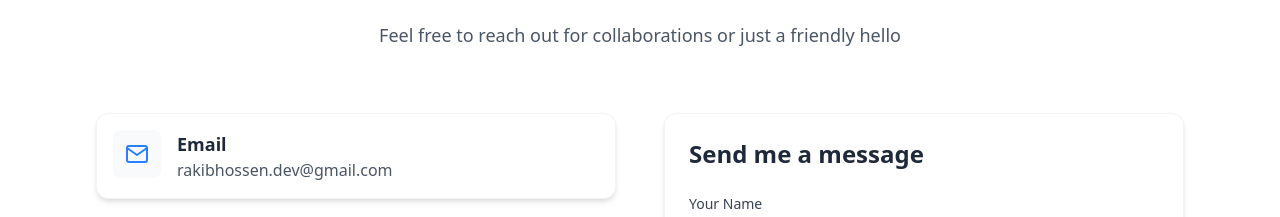
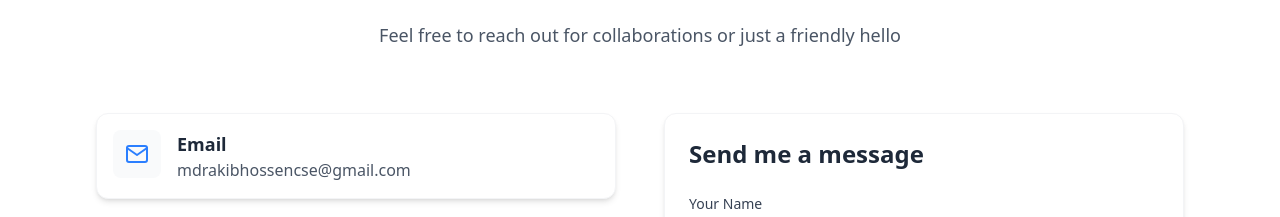
Before and after one commit to MdRakibHossen917/my-portfolio, a React (Vite) app: page / in a window 1280 px wide. Shown: the part 3103-3320 px from the top of the page. Built offline with nearby package versions, Linux system fonts and the light colour scheme.

Commit message:
add email address

```diff
--- a/src/Components/Contact.jsx
+++ b/src/Components/Contact.jsx
@@ -14,8 +14,8 @@ const Contact = () => {
     {
       icon: <FiMail className="text-blue-500" size={24} />,
       title: "Email",
-      value: "rakibhossen.dev@gmail.com",
-      link: "mailto:rakibhossen.dev@gmail.com",
+      value: "mdrakibhossencse@gmail.com",
+      link: "mailto:mdrakibhossencse@gmail.com",
     },
     {
       icon: <FiPhone className="text-green-500" size={24} />,
--- a/src/Components/ProfessionalResume.jsx
+++ b/src/Components/ProfessionalResume.jsx
@@ -93,7 +93,7 @@ const ProfessionalResume = () => {
                 d="M3 8l7.89 5.26a2 2 0 002.22 0L21 8M5 19h14a2 2 0 002-2V7a2 2 0 00-2-2H5a2 2 0 00-2 2v10a2 2 0 002 2z"
               />
             </svg>
-            rakibhossen.dev@gmail.com
+            mdrakibhossencse@gmail.com
           </span>
 
           <span style={{ display: "flex", alignItems: "center" }}>
@@ -441,13 +441,9 @@ const ProfessionalResume = () => {
                 </li>
                 <li>Tech: React, Node.js, MongoDB, Socket.io</li>
               </ul>
-              <div style={{ display: "flex", gap: "10px", marginTop: "5px" }}>
-
-
-
-
-
-              </div>
+              <div
+                style={{ display: "flex", gap: "10px", marginTop: "5px" }}
+              ></div>
             </div>
 
             <div style={{ marginBottom: "20px" }}>
```
